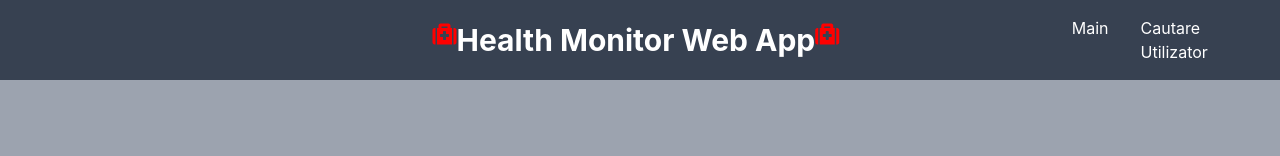
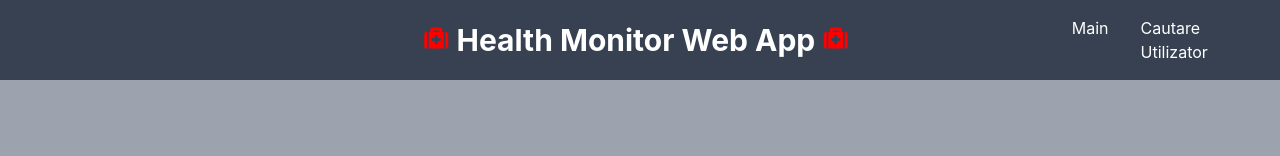
Before and after one commit to VlasceanuOvidiu/ProiectISC, a React (Create React App) app: page / in a window 1280 px wide. Shown: the top 156 px of the page. Built offline with nearby package versions, Linux system fonts and the light colour scheme.

Commit message:
Update Header.jsx
Distantare iconite fata de titlu

```diff
--- a/src/components/Header.jsx
+++ b/src/components/Header.jsx
@@ -8,9 +8,9 @@ function Header() {
     return (
          <div className='flex bg-gray-700 justify-center items-center p-4 text-white'>
             <div className='w-3/4 flex justify-center' style={{ marginLeft: '200px' }}>
-                 <i className="fas fa-medkit" style={{ fontSize: '24px', width: '24px', height: '24px', color: 'red' }}></i>
-                      <h1 className='text-3xl font-bold'>Health Monitor Web App</h1>
-                   <i className="fas fa-medkit" style={{ fontSize: '24px', width: '24px', height: '24px', color: 'red' }}></i>
+                 <i className="fas fa-medkit" style={{ fontSize: '24px', width: '24px', height: '24px', color: 'red', marginRight:'1%', marginTop: '0.5%'}}></i>
+                    <h1 className='text-3xl font-bold'>Health Monitor Web App</h1>
+                 <i className="fas fa-medkit" style={{ fontSize: '24px', width: '24px', height: '24px', color: 'red', marginLeft:'1%', marginTop: '0.5%'}}></i>
            </div>
                 <ul className='flex'>
                     <li className='px-4 cursor-pointer capitalize hover:scale-105 duration-200'>
```
